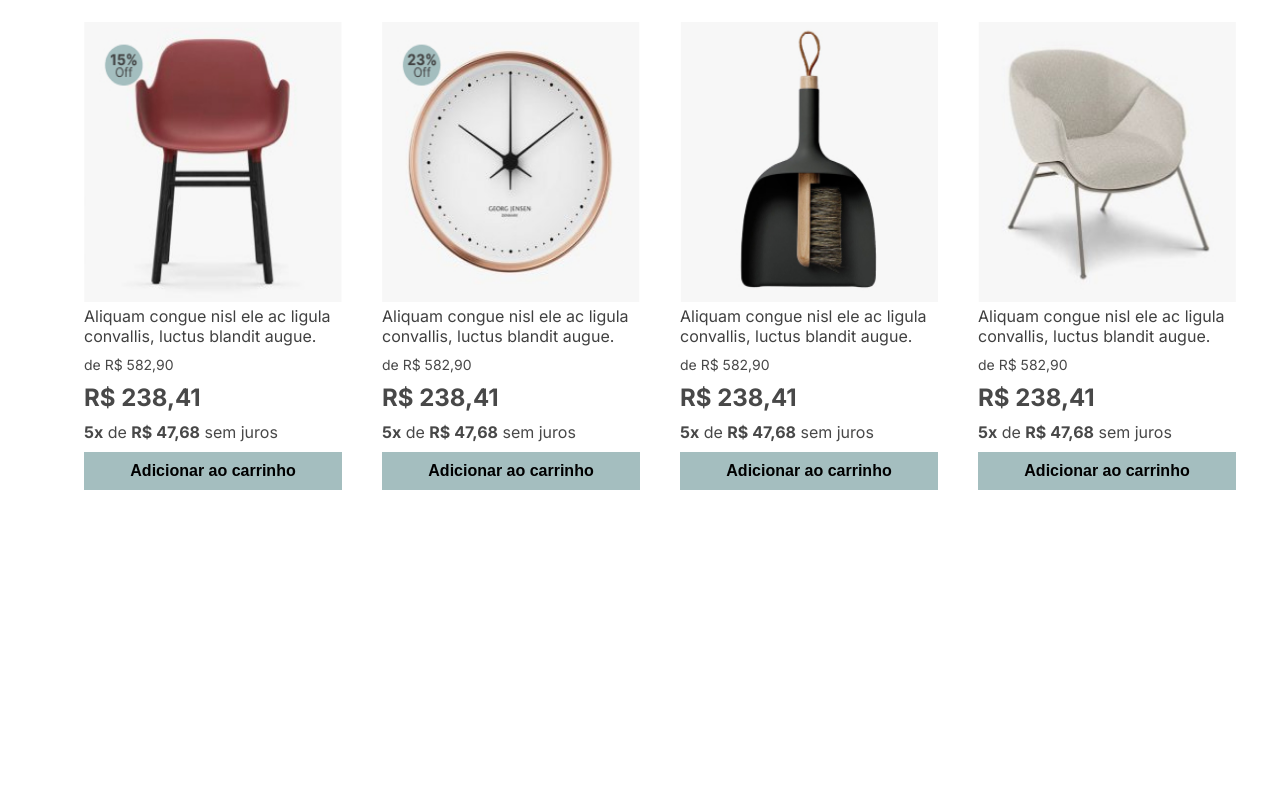
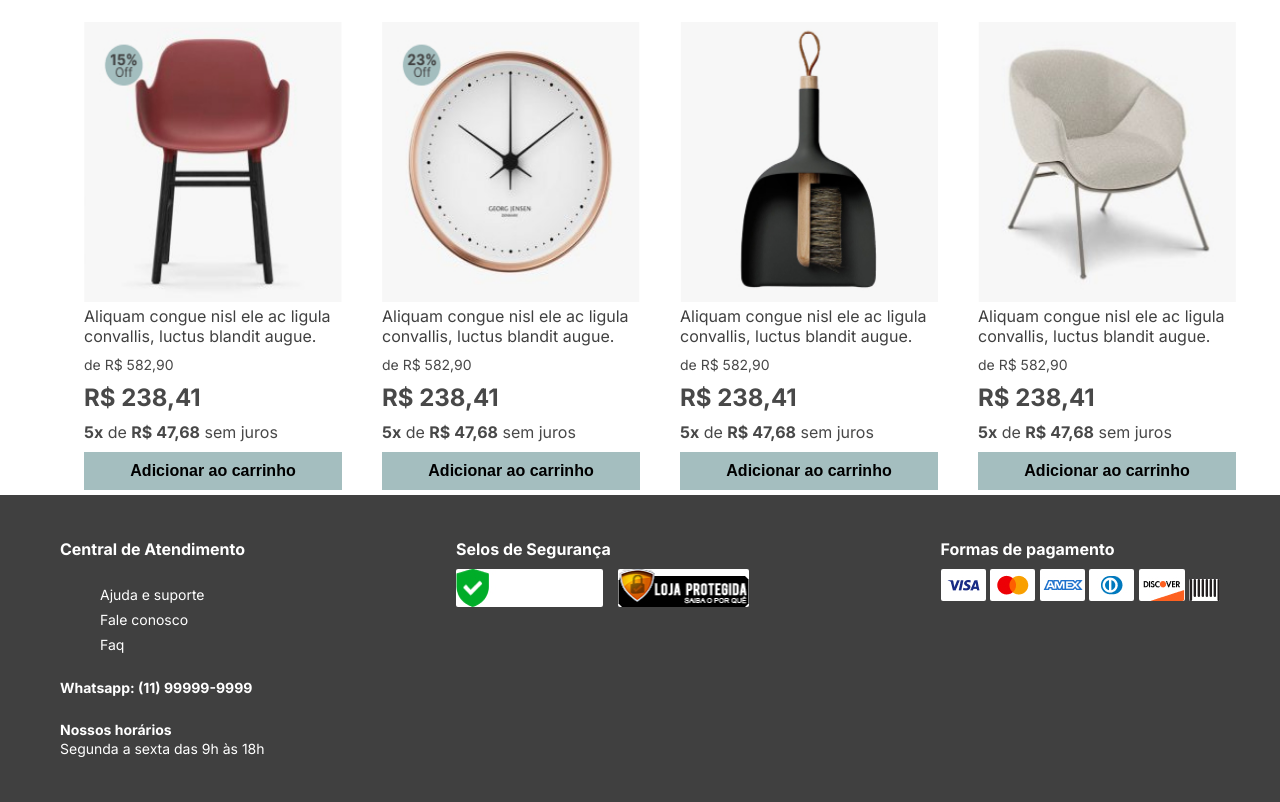
Before and after one commit to Carol-Rocha/teste-ecommerce, a plain HTML site: page index.html in a window 1280 px wide. Shown: the part 661-1463 px from the top of the page. Before the commit the page ends 1156 px from the top, so only its background shows below. Drawn offline with Linux system fonts and the light colour scheme.

Commit message:
feat: create footer container

```diff
--- a/index.html
+++ b/index.html
@@ -127,5 +127,41 @@
         </ul>
       </section>
     </main>
+    <footer>
+      <div class="footer-container">
+        <section class="contact-container">
+          <h3>Central de Atendimento</h3>
+          <ul>
+            <li><a href="#ajudaSuporte">Ajuda e suporte</a></li>
+            <li><a href="#faleConosco">Fale conosco</a></li>
+            <li><a href="#faq">Faq</a></li>
+          </ul>
+          <p>Whatsapp: (11) 99999-9999</p>
+          <div class="footer-hours">
+            <p>Nossos horários</p>
+            <span>Segunda a sexta das 9h às 18h</span>
+          </div>
+        </section>
+        <section class="security-container">
+          <h3>Selos de Segurança</h3>
+          <div class="security-seals">
+            <img src="assets/imgs/googleSafe.jpg" alt="imagem safe browsing google">
+            <img src="assets/imgs/selo_lojaprotegida.jpg" alt="imagem loja protegida">
+          </div>
+        </section>
+        <section class="payment-container">
+          <h3>Formas de pagamento</h3>
+          <div class="payment-methods">
+            <img src="assets/imgs/visa.jpg" alt="imagem visa">
+            <img src="assets/imgs/mastercard.jpg" alt="imagem mastercard">
+            <img src="assets/imgs/amex.jpg" alt="imagem amex">
+            <img src="assets/imgs/diners.jpg" alt="imagem diners">
+            <img src="assets/imgs/discover.jpg" alt="imagem discover">
+            <img src="assets/imgs/boleto.jpg" alt="imagem boleto">
+            <!-- <img src="assets/imgs/pix.png" alt="imagem pix"> -->
+          </div>
+        </section>
+      </div>
+    </footer>
   </body>
 </html>
--- a/styles.css
+++ b/styles.css
@@ -2,13 +2,18 @@
   margin: 0;
   pading: 0;
   box-sizing: border-box;
-  ul {
-    list-style: none;
-  }
 }
 
 body {
   font-family: 'Inter', sans-serif;
+}
+
+ul {
+  list-style: none;
+}
+
+a {
+  text-decoration: none;
 }
 
 header {
@@ -112,8 +117,6 @@ main {
   align-items: center;
   gap: 20px;
   width: 100%;
-
-  /* background-color: red; */
 }
 
 .showcase-list {
@@ -180,8 +183,76 @@ main {
   cursor: pointer;
 }
 
+footer {
+  background-color: #404040;
+  padding: 24px 0;
+}
+
+.footer-container {
+  display: flex;
+  flex-direction: row;
+  flex-wrap: wrap;
+  justify-content: space-between;
+  gap: 20px;
+  padding: 20px;
+}
+
+.footer-container section h3 {
+  color: #ffffff;
+  font-size: 1rem;
+  font-weight: bold;
+}
+
+.contact-container {
+  display: flex;
+  flex-direction: column;
+  gap: 25px;
+  /* background-color: red; */
+}
+
+.contact-container ul {
+  display: flex;
+  flex-direction: column;
+  gap: 5px;
+}
+
+.contact-container li a,
+span {
+  color: #ffffff;
+  font-size: 0.875rem;
+  font-weight: regular;
+}
+
+.contact-container li a:hover {
+  color: #a4bebf;
+}
+
+.contact-container p {
+  color: #ffffff;
+  font-size: 0.875rem;
+  font-weight: bold;
+}
+
+.security-container, .payment-container{
+  display: flex;
+  flex-direction: column;
+  gap: 10px;
+}
+
+.security-seals {
+  display: flex;
+  flex-direction: row;
+  gap: 15px;
+
+}
+
+.security-container img, .payment-container img {
+  border-radius: 2px;
+}
+
 @media (min-width: 768px) {
-  .container {
+  .container,
+  .footer-container {
     max-width: 1200px;
     margin: 0 auto;
   }
```
Also changed, not shown: assets/imgs/boleto.jpg (renamed from assets/imgs/Group 18.jpg), assets/imgs/discover.jpg (renamed from assets/imgs/Group 26.jpg), assets/imgs/googleSafe.jpg (renamed from assets/imgs/Frame 129.jpg).
